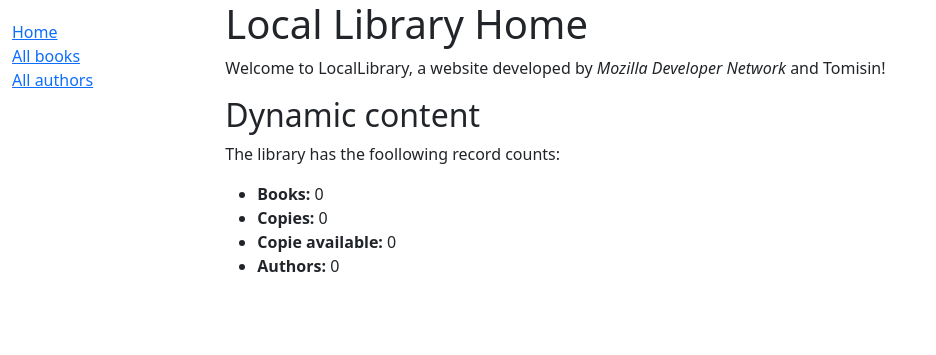
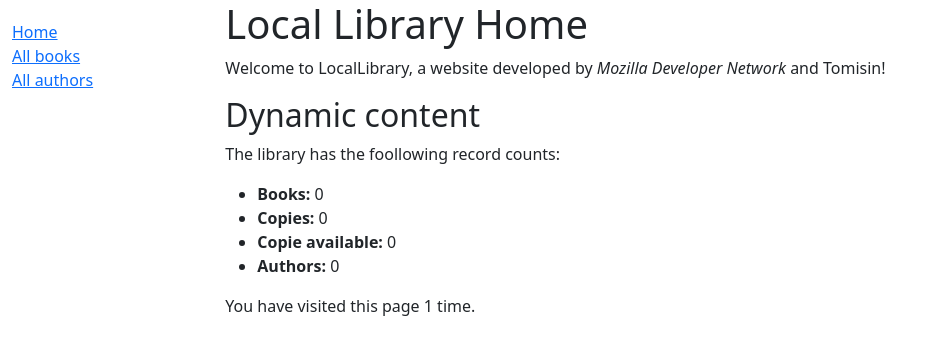
Before and after one commit to TomisinJ/django_local_library, a Django app: page /catalog/ in a window 1280 px wide. Shown: the top 355 px of the page, without its empty margins (0-936 px from the left). Run offline with Django 4.2, Linux system fonts and the light colour scheme; data that the repository does not hold is empty.

Commit message:
session request counting webpage visits

```diff
--- a/catalog/templates/index.html
+++ b/catalog/templates/index.html
@@ -22,4 +22,8 @@
         <li><strong>Copie available:</strong> {{ num_instances_available }}</li>
         <li><strong>Authors:</strong> {{ num_authors }}</li>
     </ul>
+
+    <p>
+        You have visited this page {{ num_visits }} time{{ num_visits|pluralize}}.
+    </p>
 {% endblock %}
--- a/catalog/views.py
+++ b/catalog/views.py
@@ -12,11 +12,16 @@ def index(request):
     num_instances_available = BookInstance.objects.filter(status__exact='a').count()
     num_authors = Author.objects.count()
 
+    num_visits = request.session.get('num_visits', 0)
+    num_visits += 1
+    request.session['num_visits'] = num_visits
+
     context = {
         'num_books': num_books,
         'num_instances': num_instances,
         'num_instances_available': num_instances_available,
         'num_authors': num_authors,
+        'num_visits': num_visits
     }
 
     return render(request, 'index.html', context=context)
```
